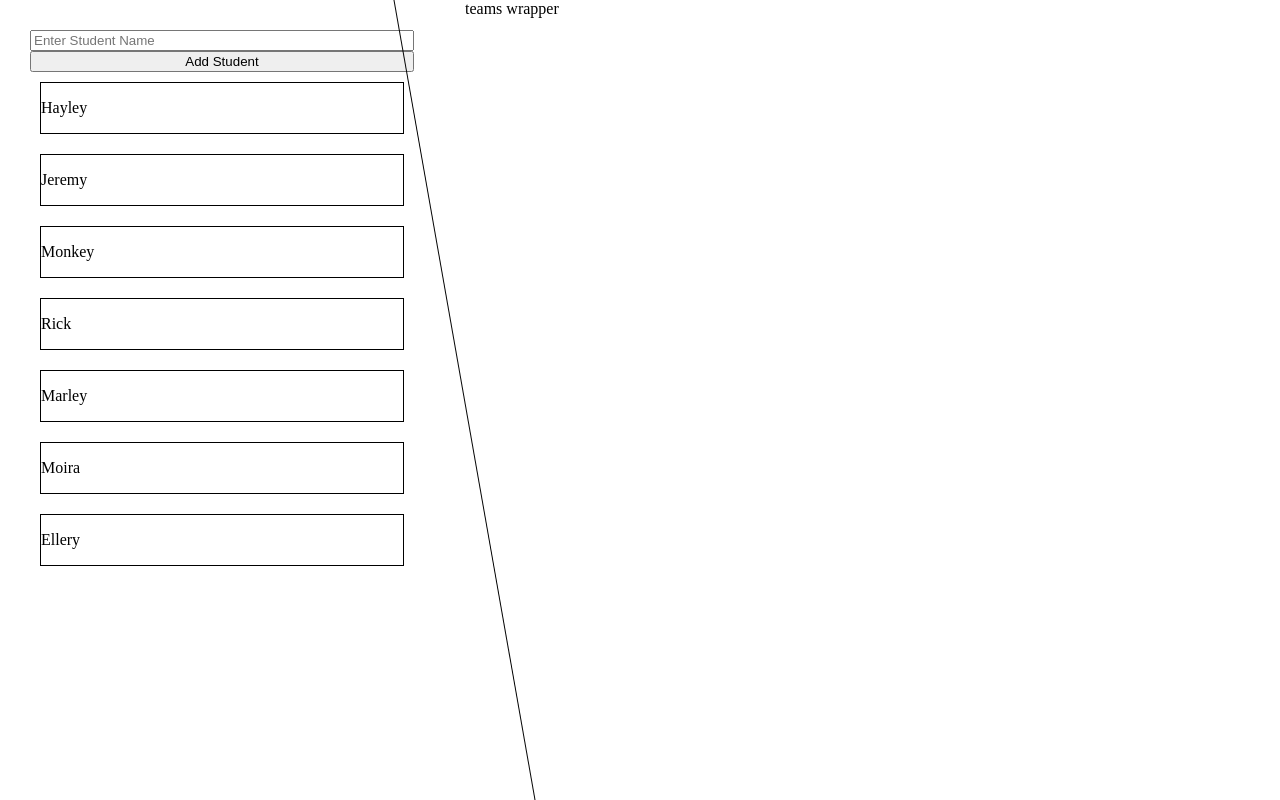
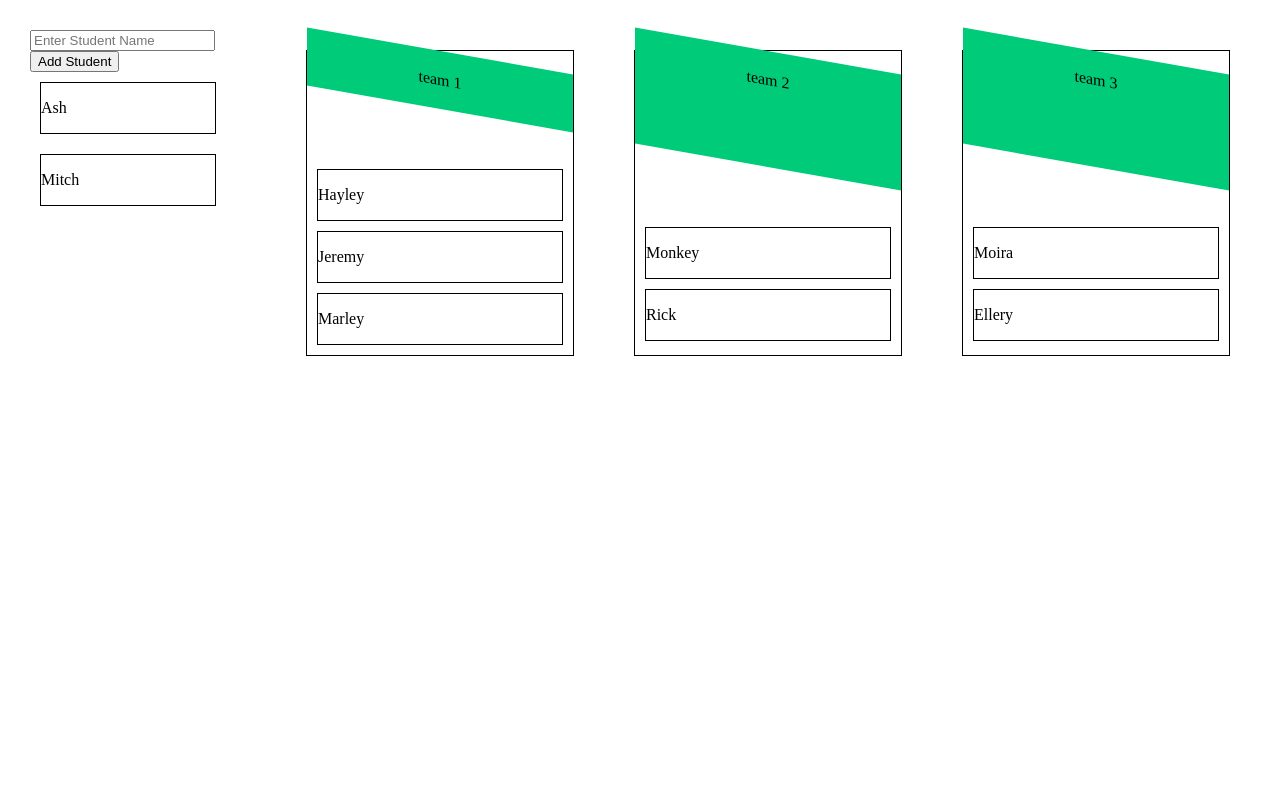
Before and after one commit to TylerKonesky/Fixe-this-app-project, a React (Create React App) app: page / in a window 1280 px wide. Built offline with nearby package versions, Linux system fonts and the light colour scheme.

Commit message:
drag and drop func

```diff
--- a/src/App.js
+++ b/src/App.js
@@ -3,23 +3,48 @@ import React from "react"
 import StudentDraggable from "./components/StudentDraggable"
 
 import mockData from "./mockData"
+import TeamList from "./components/TeamList"
 
 const App = () => {
+  const [student, setStudent] = React.useState("")
+  const [students, setStudents] = React.useState(mockData)
+
   const renderStudents = () => {
-    return mockData.map(student => {
+    const noTeam = students.filter(student => !student.team)
+    return noTeam.map(student => {
       return <StudentDraggable key={student.id} student={student} />
     })
+  }
+
+  const handleSubmit = e => {
+    e.preventDefault()
+    setStudents([
+      ...students,
+      { id: students.length + 1, name: student, team: null }
+    ])
   }
 
   return (
     <div className="app">
       <div className="left-student-list">
-        <input type="text" placeholder="Enter Student Name" />
-        <button>Add Student</button>
+        <form onSubmit={handleSubmit}>
+          <input
+            type="text"
+            placeholder="Enter Student Name"
+            value={student}
+            onChange={e => setStudent(e.target.value)}
+          />
+          <button>Add Student</button>
+        </form>
         {renderStudents()}
+        <div className="separator-skew" />
       </div>
-      <div className="separator-skew" />
-      <div className="teams-wrapper">teams wrapper</div>
+
+      <div className="teams-wrapper">
+        <TeamList students={students} number={1} />
+        <TeamList students={students} number={2} />
+        <TeamList students={students} number={3} />
+      </div>
     </div>
   )
 }
--- a/src/components/StudentDraggable.js
+++ b/src/components/StudentDraggable.js
@@ -2,8 +2,18 @@ import React from "react"
 
 const StudentDraggable = props => {
   const { student } = props
+
+  const dragStart = e => {
+    e.dataTransfer.setData("text", e.target.id)
+  }
+
   return (
-    <div className="student-draggable">
+    <div
+      className="student-draggable"
+      draggable={true}
+      onDragStart={dragStart}
+      id={student.id}
+    >
       <p className="student-name">{student.name}</p>
     </div>
   )
--- a/src/components/TeamList.js
+++ b/src/components/TeamList.js
@@ -0,0 +1,36 @@
+import React from "react"
+
+import StudentDraggable from "./StudentDraggable"
+
+const TeamList = props => {
+  const [students, setStudents] = React.useState(props.students)
+
+  const onDrop = e => {
+    e.preventDefault()
+    const id = e.dataTransfer.getData("text")
+    const addedStudent = students.find(student => student.id === parseInt(id))
+    console.log(addedStudent)
+    addedStudent.team = props.number
+    setStudents([...students, addedStudent])
+  }
+
+  const renderStudents = () => {
+    const teamPride = students.filter(student => student.team === props.number)
+    return teamPride.map(student => {
+      return <StudentDraggable key={student.id} student={student} />
+    })
+  }
+
+  return (
+    <div
+      className="team-list"
+      onDragOver={e => e.preventDefault()}
+      onDrop={onDrop}
+    >
+      <div className="team-title">team {props.number}</div>
+      <div className="team-students">{renderStudents()}</div>
+    </div>
+  )
+}
+
+export default TeamList
--- a/src/index.scss
+++ b/src/index.scss
@@ -3,25 +3,50 @@ body {
 }
 
 .app {
-  display: flex;
+  display: grid;
+  grid-template-columns: 1fr 4fr;
 
   .left-student-list {
     height: 100%;
-    width: 30%;
     padding: 30px;
-    padding-right: 50px;
     display: flex;
     flex-direction: column;
-    justify-content: flex-end;
+    justify-content: flex-start;
   }
 
-  .separator-skew {
-    height: 100vh;
-    border-right: 1px solid black;
-    transform: skew(10deg);
-  }
+  // .separator-skew {
+  //   height: 100vh;
+  //   border-right: 1px solid black;
+  //   transform: skew(10deg);
+  // }
 
   .teams-wrapper {
+    display: grid;
+    grid-template-columns: repeat(auto-fit, minmax(200px, 1fr));
+    gap: 60px;
+    padding: 50px;
+    justify-content: space-around;
+
+    .team-list {
+      border: 1px solid black;
+      height: minmax(250px);
+      display: flex;
+      flex-direction: column;
+      justify-content: flex-start;
+
+      .team-title {
+        height: 25%;
+        width: 100%;
+        padding: 20px 0;
+        margin-bottom: 50px;
+        text-align: center;
+        background-color: #00cb78;
+        transform: skewY(10deg);
+      }
+
+      .team-students {
+      }
+    }
   }
 
   .student-draggable {
--- a/src/mockData.js
+++ b/src/mockData.js
@@ -13,5 +13,7 @@ export default [
   new Student(4, "Rick", 2),
   new Student(5, "Marley", 1),
   new Student(6, "Moira", 3),
-  new Student(7, "Ellery", 3)
+  new Student(7, "Ellery", 3),
+  new Student(8, "Ash", null),
+  new Student(9, "Mitch", null)
 ]
```
